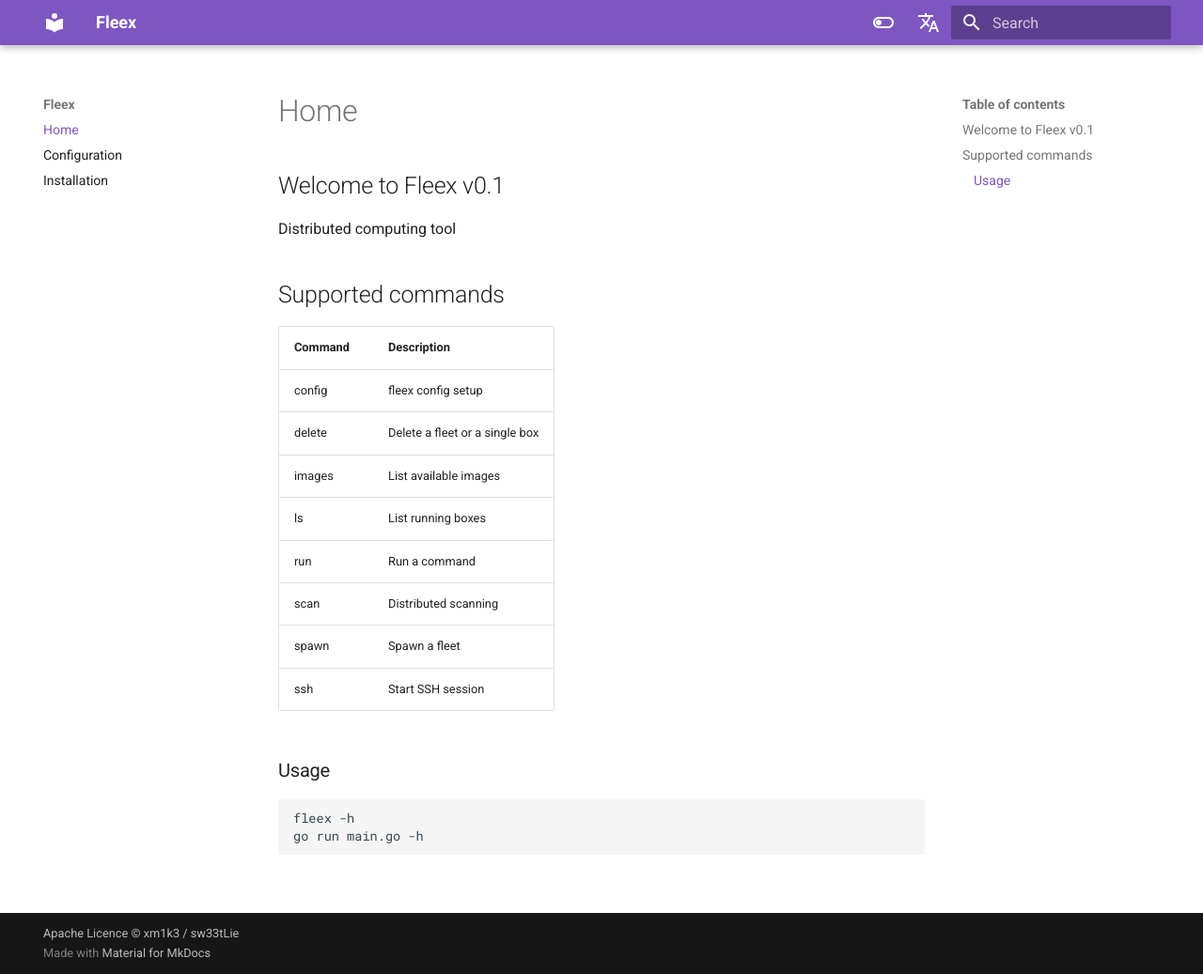
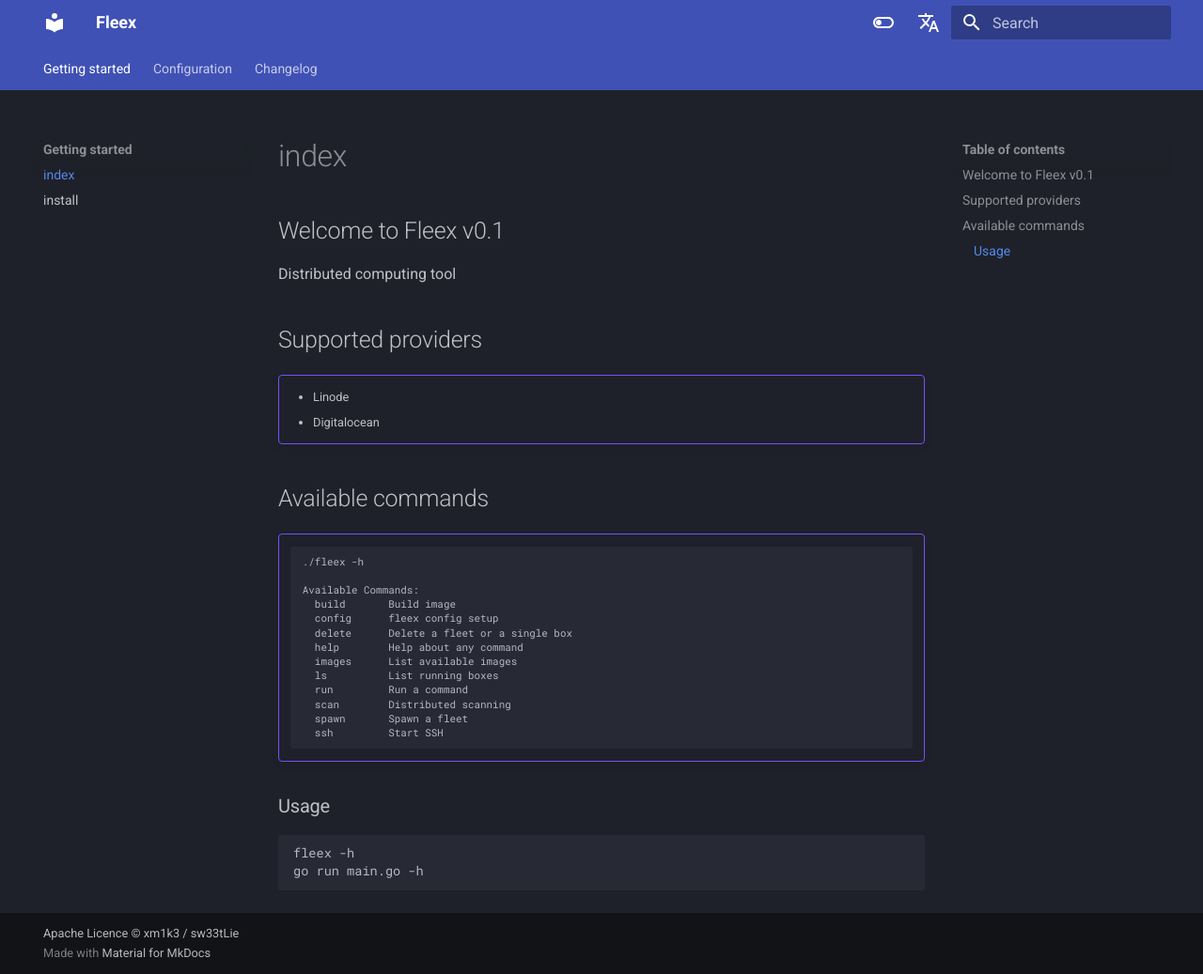
Before and after one commit to FleexSecurity/fleex-docs, an MkDocs documentation site: the page built from docs/index.md, in a window 1280 px wide and 1037 px high. Shown: the whole window at 94% size. Built offline with MkDocs 1.6.1 and Material for MkDocs 9.7.7, drawn with Linux system fonts in a browser that asks for light colours; comment, search, counter and statistics services are not loaded.

Commit message:
Tabs added + default dark mode
Real programmers / haxors use dark mode

````diff
--- a/docs/index.md
+++ b/docs/index.md
@@ -2,19 +2,29 @@
 
 Distributed computing tool
 
-## Supported commands
+## Supported providers
+!!! example ""
+    - Linode
+    - Digitalocean
 
-| Command | Description                    |
-| ------- | ------------------------------ |
-| config  | fleex config setup             |
-| delete  | Delete a fleet or a single box |
-| images  | List available images          |
-| ls      | List running boxes             |
-| run     | Run a command                  |
-| scan    | Distributed scanning           |
-| spawn   | Spawn a fleet                  |
-| ssh     | Start SSH session              |
+## Available commands
 
+!!! example ""
+    ```
+    ./fleex -h
+
+    Available Commands:
+      build       Build image
+      config      fleex config setup
+      delete      Delete a fleet or a single box
+      help        Help about any command
+      images      List available images
+      ls          List running boxes
+      run         Run a command
+      scan        Distributed scanning
+      spawn       Spawn a fleet
+      ssh         Start SSH
+    ```
 ### Usage
 
 ```
--- a/mkdocs.yml
+++ b/mkdocs.yml
@@ -1,18 +1,35 @@
 site_name: Fleex
 site_url: https://example.com/
 theme:
+  features:
+    - navigation.tabs
+    - navigation.expand
   name: material
   palette:
-    - scheme: default
-      primary: deep-purple
+    - media: "(prefers-color-scheme: light)"
+      scheme: slate
+      primary: indigo
       toggle:
         icon: material/toggle-switch-off-outline
         name: Switch to dark mode
-    - scheme: slate
-      primary: deep-purple
+    - media: "(prefers-color-scheme: dark)"
+      scheme: default
+      primary: indigo
       toggle:
         icon: material/toggle-switch
         name: Switch to light mode
+
+nav:
+  - Getting started:
+    - index: index.md
+    - install: install.md
+  - Configuration:
+    - index: config/index.md
+    - Providers:
+      - linode: config/linode.md
+      - digitalocean: config/digitalocean.md
+  - Changelog:
+    - index: releases.md
 
 extra:
   alternate:
````
Also changed, not shown: docs/config.md (deleted, +0 -98 lines), docs/config/digitalocean.md (added, +26 -0 lines), docs/config/index.md (added, +36 -0 lines), docs/config/linode.md (added, +30 -0 lines), docs/releases.md (added, +1 -0 lines).
